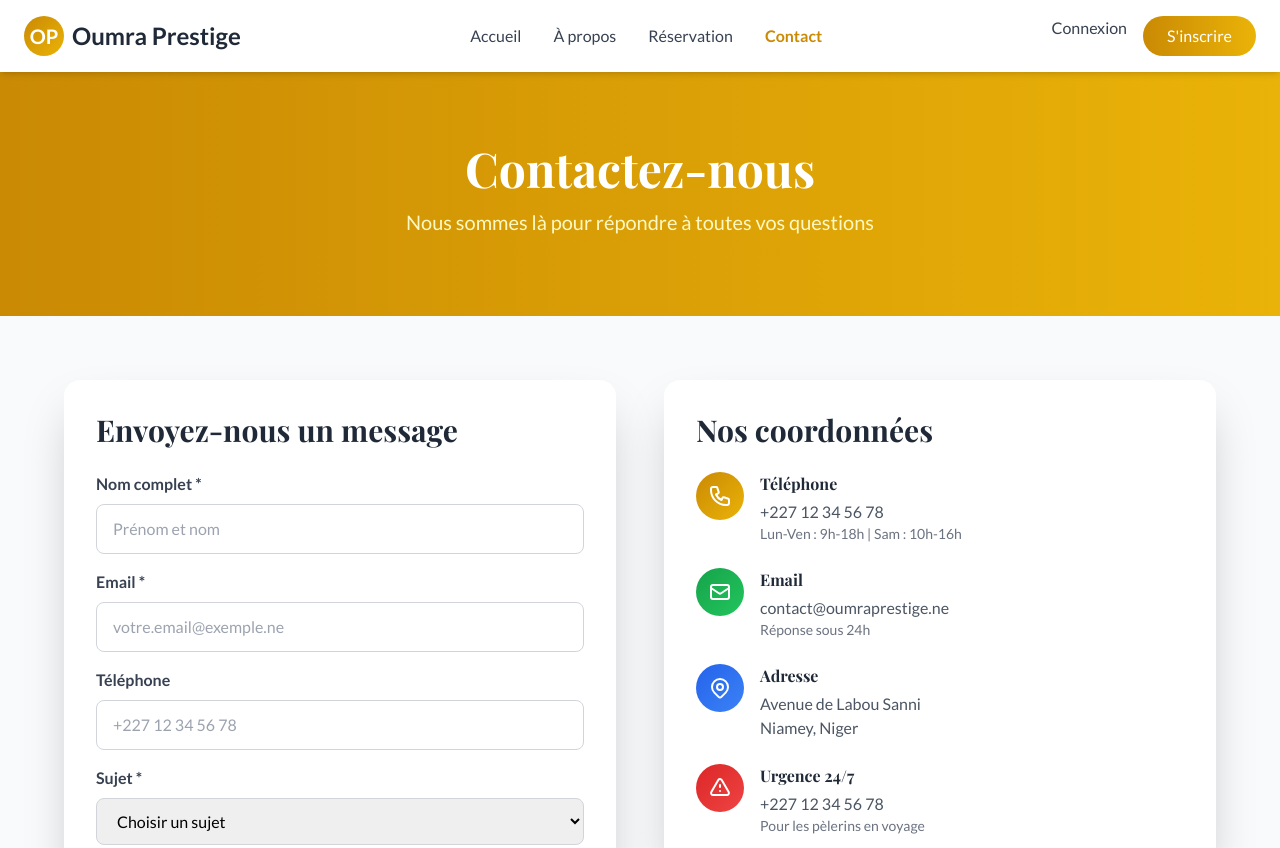
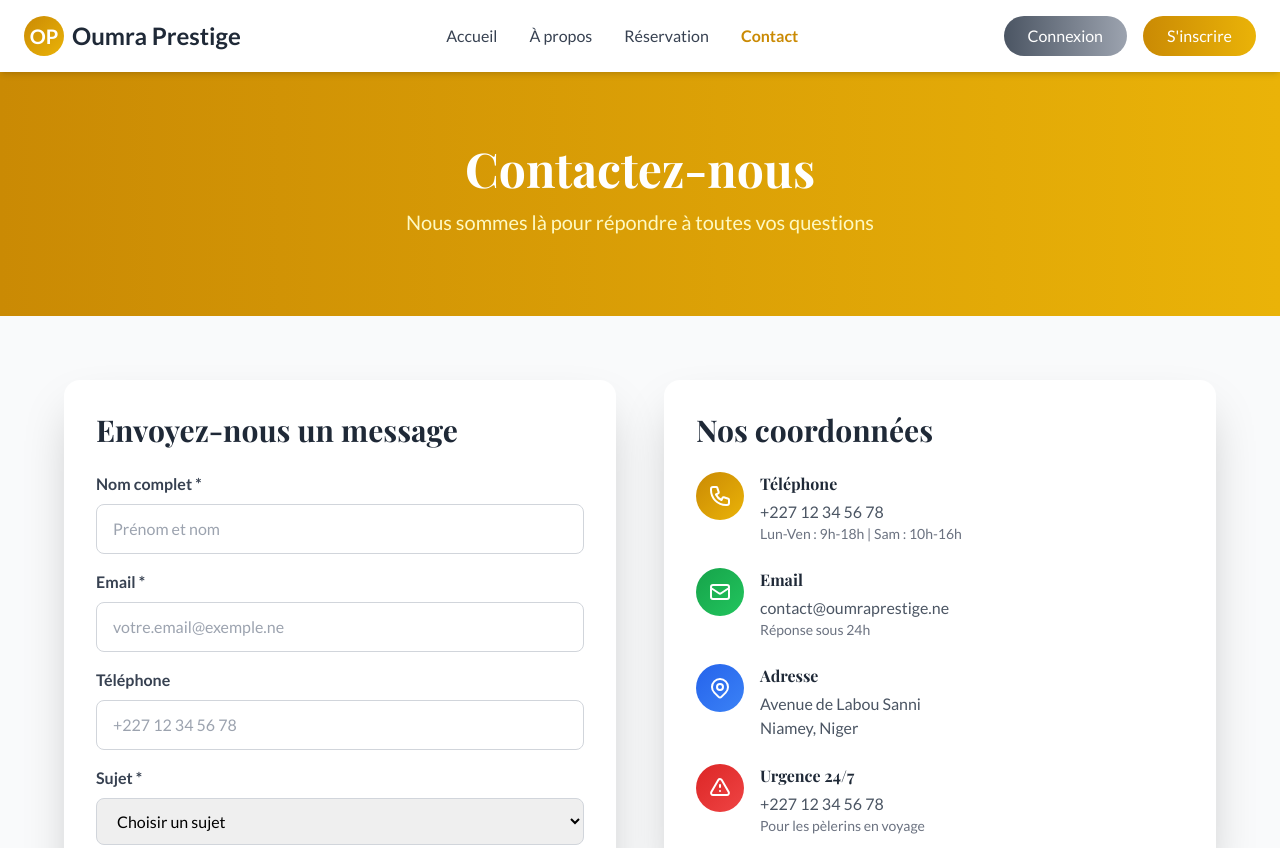
Before and after one commit to bkina1/oumra, a plain HTML site: page contact.html in a window 1280 px wide. Shown: the top 848 px of the page. Drawn offline with nearby package versions, Linux system fonts and the light colour scheme.

Commit message:
Oumra-prestige

```diff
--- a/contact.html
+++ b/contact.html
@@ -38,7 +38,10 @@
                 </div>
 
                 <div class="hidden md:flex space-x-4">
-                    <a href="login.html" class="text-gray-700 hover:text-yellow-600 transition">Connexion</a>
+                    <a href="login.html"
+                        class="bg-gradient-to-r from-gray-600 to-gray-400 text-white px-6 py-2 rounded-full hover:shadow-lg transition">
+                        Connexion
+                        </a>
                     <a href="signup.html" class="bg-gradient-to-r from-yellow-600 to-yellow-500 text-white px-6 py-2 rounded-full hover:shadow-lg transition">S'inscrire</a>
                 </div>
 
```
Also changed, not shown: about.html (+4 -1 lines), index.html (+4 -1 lines), login.html (+4 -1 lines), reservation.html (+4 -1 lines), signup.html (+4 -1 lines).
